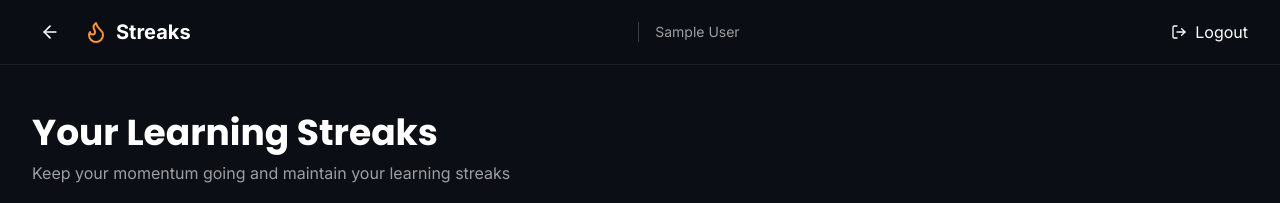
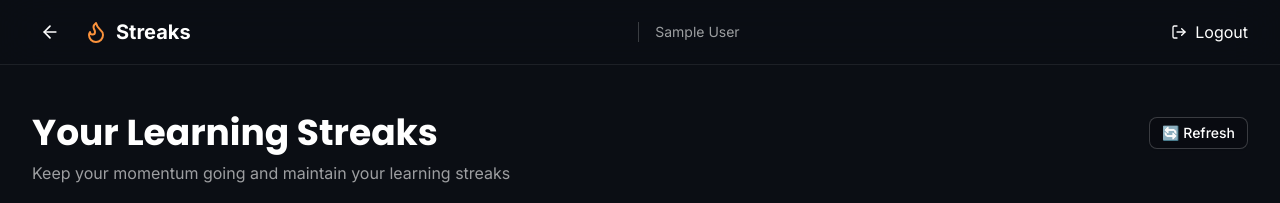
Before and after one commit to Spraydol/masterminds, a React (Vite) app in the folder app/: page /streaks in a window 1280 px wide. Shown: the top 203 px of the page. Built offline with nearby package versions, Linux system fonts and the light colour scheme; no server answers; sample sign-in values are in the browser's storage.

Commit message:
Update Streaks.tsx

```diff
--- a/app/src/pages/Streaks.tsx
+++ b/app/src/pages/Streaks.tsx
@@ -106,8 +106,18 @@ export default function Streaks() {
       <main className="max-w-[1400px] mx-auto px-4 sm:px-6 lg:px-8 py-12">
         {/* Header */}
         <div className="mb-12">
-          <h1 className="text-4xl font-bold mb-2">Your Learning Streaks</h1>
-          <p className="text-white/60">Keep your momentum going and maintain your learning streaks</p>
+          <div className="flex items-center justify-between mb-2">
+            <h1 className="text-4xl font-bold">Your Learning Streaks</h1>
+            <Button
+               onClick={refreshStreakData}
+               variant="outline"
+               size="sm"
+               className="border-white/[0.2] hover:bg-white/[0.1] text-sm"
+            >
+               🔄 Refresh
+             </Button>
+           </div>
+           <p className="text-white/60">Keep your momentum going and maintain your learning streaks</p>
         </div>
 
         {/* Stats Grid */}
```
